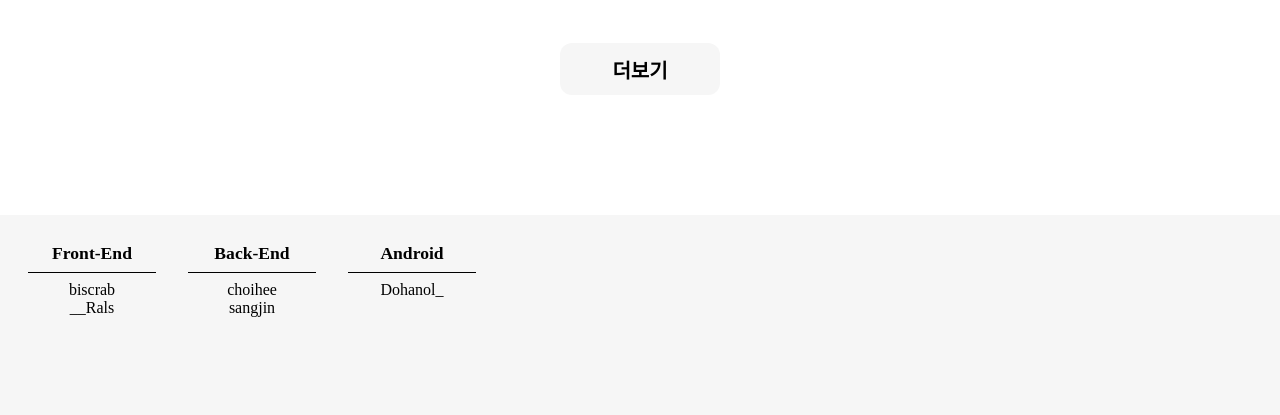
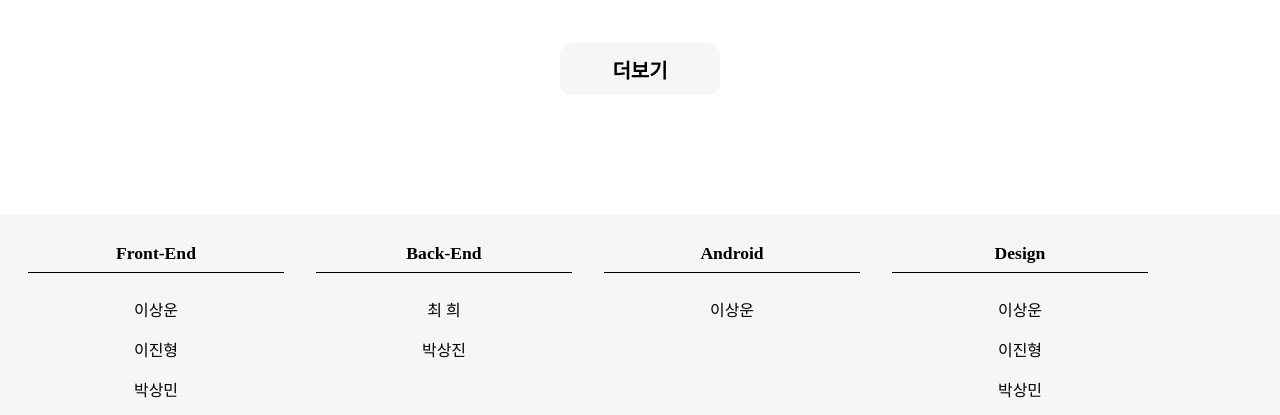
Before and after one commit to DDCS-DSM/DDCS_Web, a React (Create React App) app: page /accept in a window 1280 px wide. Shown: the part 1415-1830 px from the top of the page. Built offline with nearby package versions, Linux system fonts and the light colour scheme; the HTML template or start-up script is replaced by a standard one; a web font is replaced by a local one.

Commit message:
📝::Footer 디자인 수정

```diff
--- a/src/components/Footer/index.tsx
+++ b/src/components/Footer/index.tsx
@@ -8,19 +8,26 @@ const Footer = () => {
           <S.Schema>Front-End</S.Schema>
           <S.Schema>Back-End</S.Schema>
           <S.Schema>Android</S.Schema>
+          <S.Schema>Design</S.Schema>
         </S.SchemaWrapper>
 
         <S.InstanceWrapper>
           <span>
-            <S.Instance>biscrab</S.Instance>
-            <S.Instance>__Rals</S.Instance>
+            <S.Instance>이상운</S.Instance>
+            <S.Instance>이진형</S.Instance>
+            <S.Instance>박상민</S.Instance>
           </span>
           <span>
-            <S.Instance>choihee</S.Instance>
-            <S.Instance>sangjin</S.Instance>
+            <S.Instance>최 희</S.Instance>
+            <S.Instance>박상진</S.Instance>
           </span>
           <span>
-            <S.Instance>Dohanol_</S.Instance>
+            <S.Instance>이상운</S.Instance>
+          </span>
+          <span>
+            <S.Instance>이상운</S.Instance>
+            <S.Instance>이진형</S.Instance>
+            <S.Instance>박상민</S.Instance>
           </span>
         </S.InstanceWrapper>
       </S.Table>
--- a/src/components/Footer/styles.ts
+++ b/src/components/Footer/styles.ts
@@ -36,7 +36,7 @@ export const Schema = styled.div`
   margin-left: 1.25vw;
   margin-right: 1.25vw;
   margin-bottom: 1vh;
-  width: 10vw;
+  width: 20vw;
 
   font-family: "HAN";
   font-size: 2.2vh;
@@ -67,13 +67,15 @@ export const Instance = styled.div`
   font-family: "HAN";
   font-size: 2vh;
   text-align: center;
-  width: 10vw;
+  width: 20vw;
 
+  margin-top: 1.25vw;
   margin-left: 1.25vw;
   margin-right: 1.25vw;
 
   @media ( max-width: 426px ){
     font-size: 1.5vh;
+    margin-top: 1.25vw;
     margin-left: 1.25vw;
     margin-right: 1.25vw;
     width: 17vw;
```
